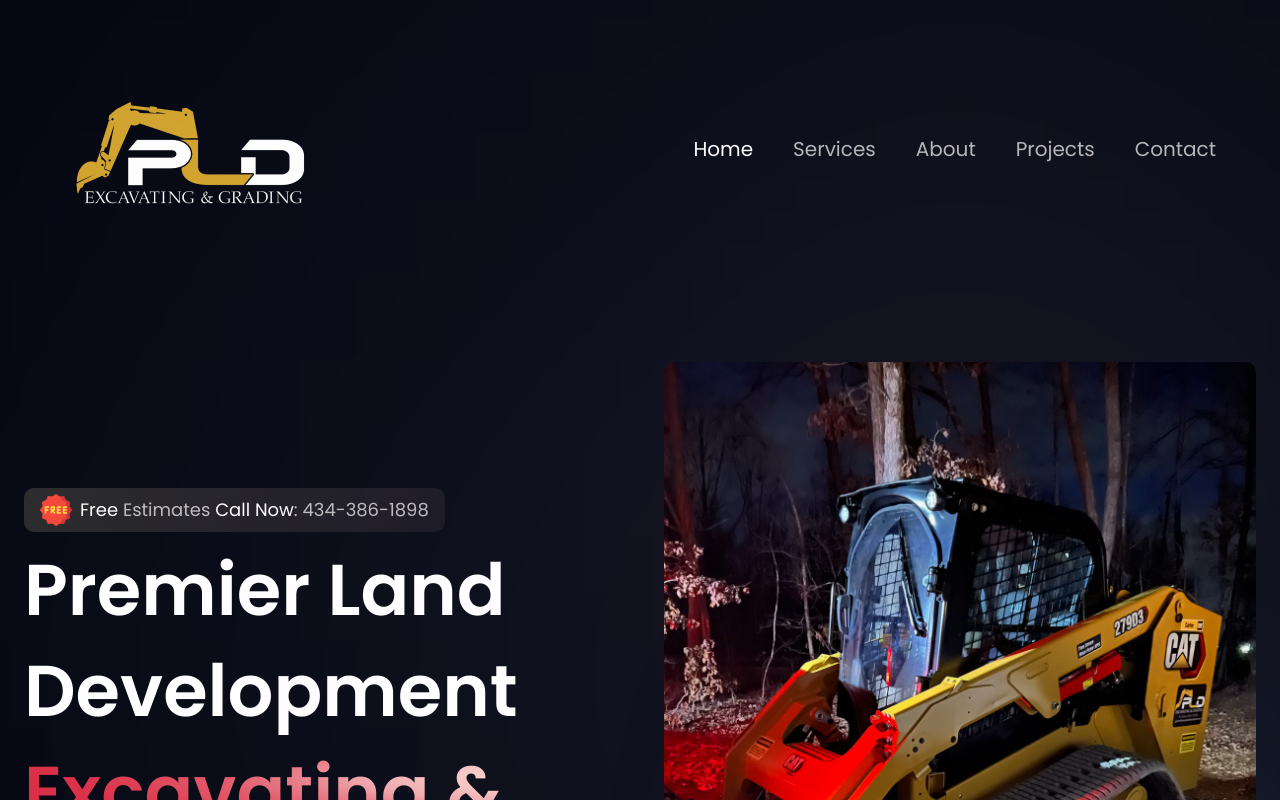
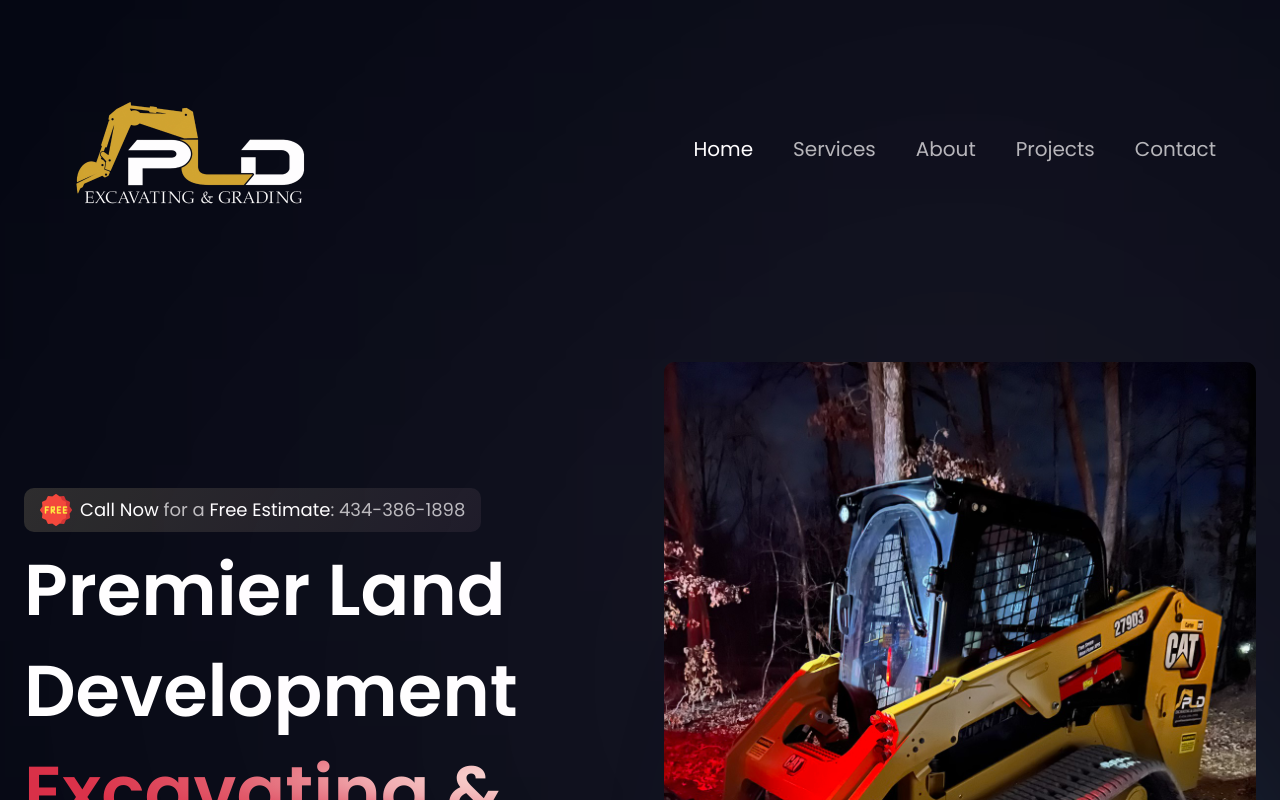
Before and after one commit to Mirthomasson/p-l-d, a React (Vite) app: page / in a window 1280 px wide. Shown: the top 800 px of the page. Built offline with nearby package versions, Linux system fonts and the light colour scheme.

Commit message:
free estimate lingo

```diff
--- a/src/components/Hero.jsx
+++ b/src/components/Hero.jsx
@@ -8,8 +8,8 @@ const Hero = () => {
         <div className="flex flex-row items-center py-[6px] px-4 bg-discount-gradient rounded-[10px] mb-2">
           <img src={free} alt="discount" className="w-[32px] h-[32px]" />
           <p className={`${styles.paragraph} ml-2`}>
-            <span className="text-white">Free</span> Estimates{" "}
-            <span className="text-white">Call Now</span>: 434-386-1898
+            <span className="text-white">Call Now</span> for a{" "}
+            <span className="text-white">Free Estimate</span>: 434-386-1898
           </p>
         </div>
 
```
